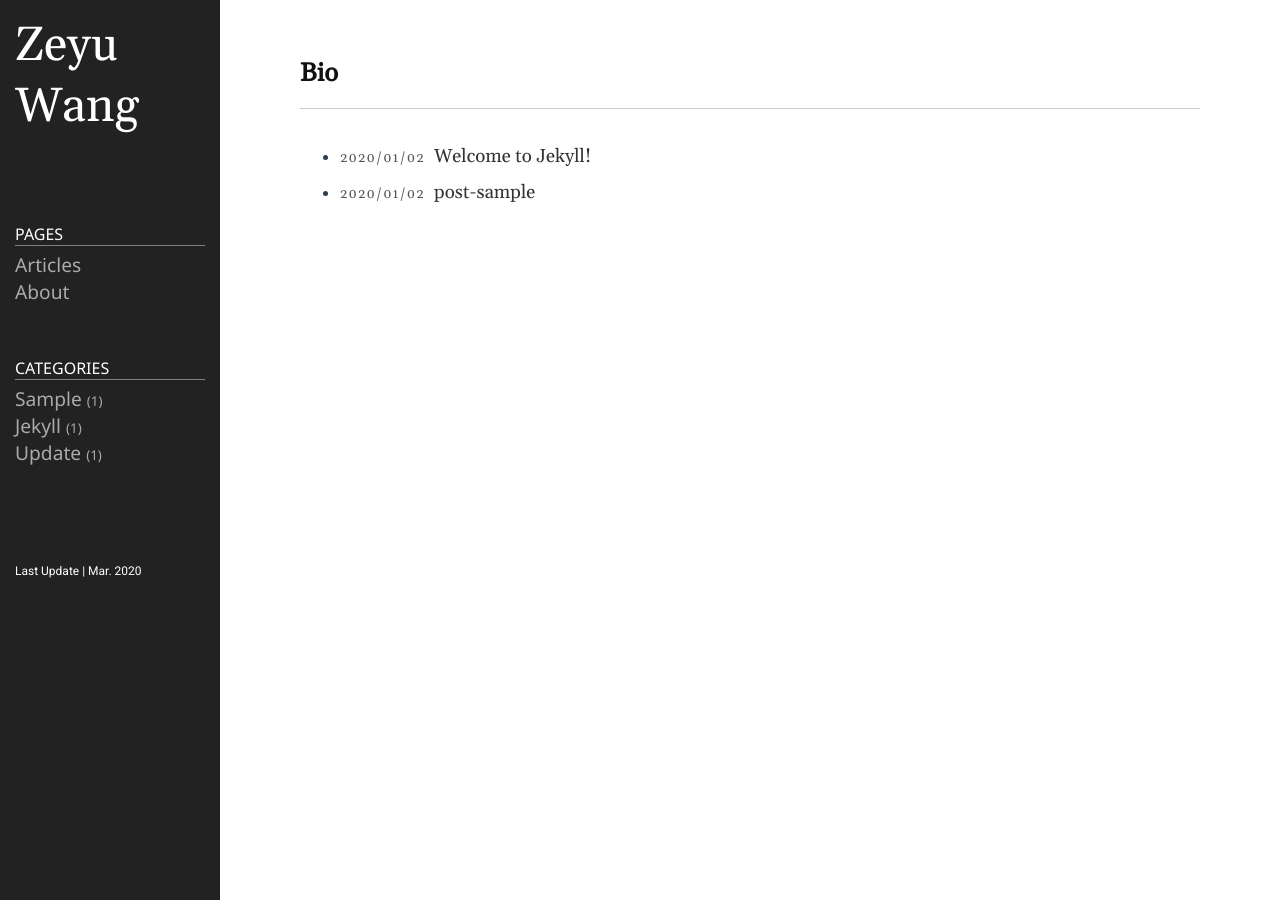
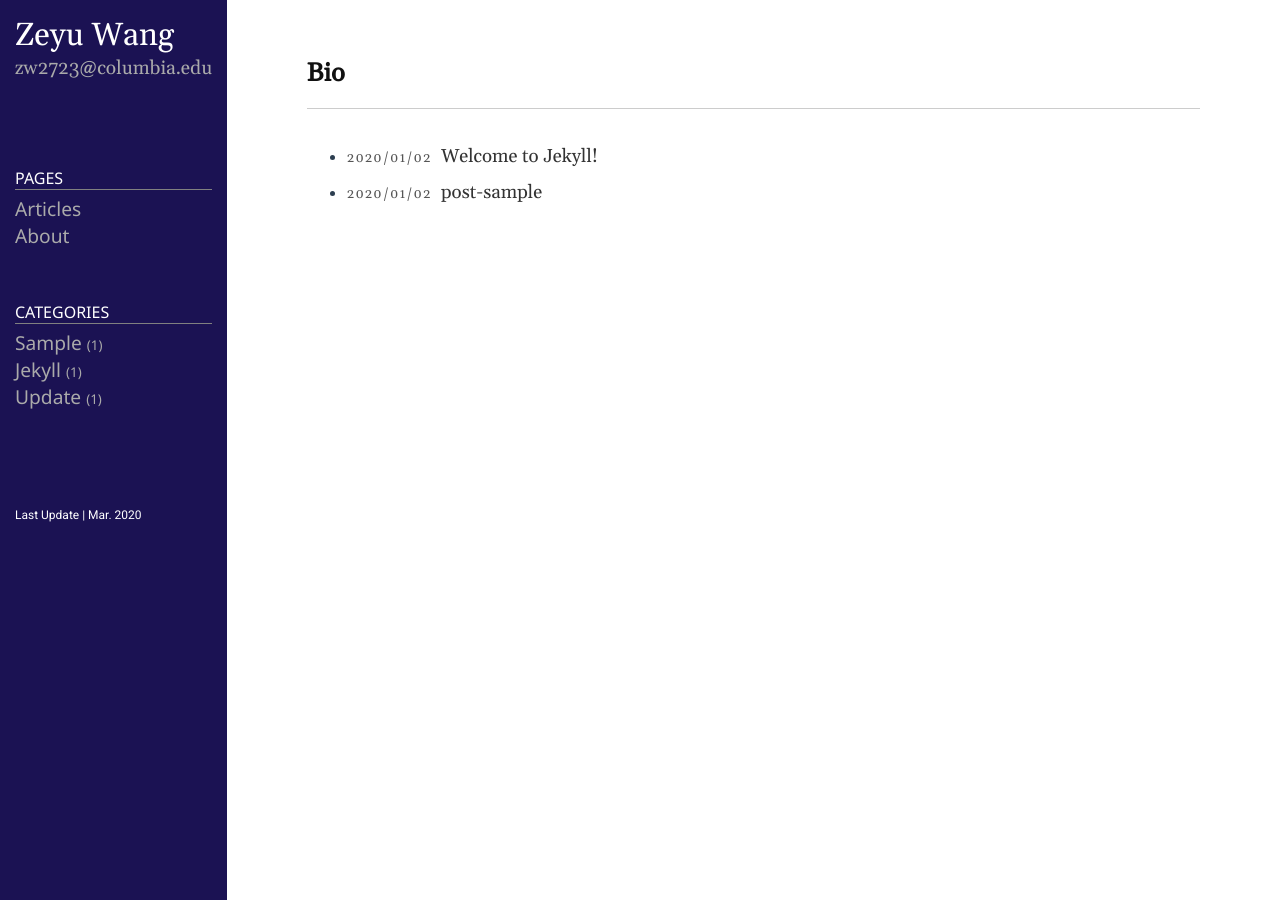
Before and after one commit to WAangzE/ze.github.io, a Jekyll site: the page built from index.md, in a window 1280 px wide. Built offline with Jekyll 4.4.1, drawn with Linux system fonts in a browser that asks for light colours.

Commit message:
update persional site

```diff
--- a/_config.yml
+++ b/_config.yml
@@ -21,7 +21,7 @@
 title: Zeyu Wang
 email: zw2723@columbia.edu
 description: >- # this means to ignore newlines until "baseurl:"
-
+  zw2723@columbia.edu
 # baseurl: "/" # the subpath of your site, e.g. /blog
 # url: "http://ejjoo.github.io" # the base hostname & protocol for your site, e.g. http://example.com
 github_username: WAangzE
--- a/public/css/style.css
+++ b/public/css/style.css
@@ -98,7 +98,7 @@ code {
 	flex: 0 0 220px;
 	padding: 15px;
 	z-index: 1;
-	background-color: #222;
+	background-color: rgb(27, 18, 83);
 	color: #fff;
 }
 
@@ -112,7 +112,7 @@ code {
 }
 
 .sidebar-brand > a {
-	font-size: 300%;
+	font-size: 200%;
 	font-family: 'Gelasio';
 	color: #fff;
 }
```
